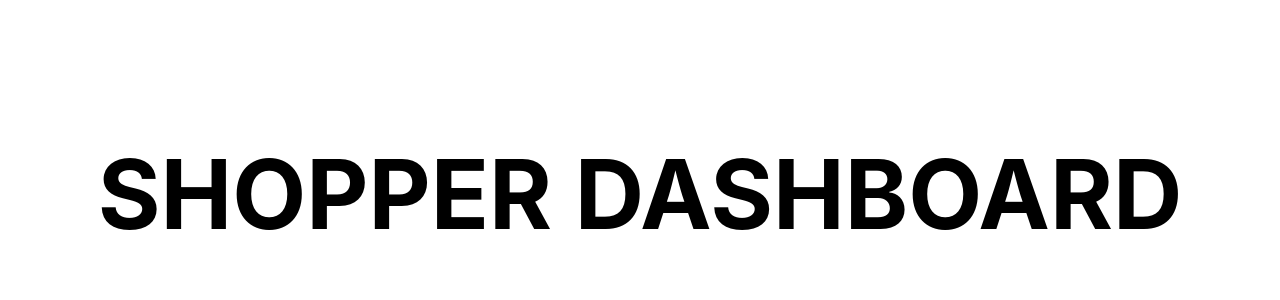
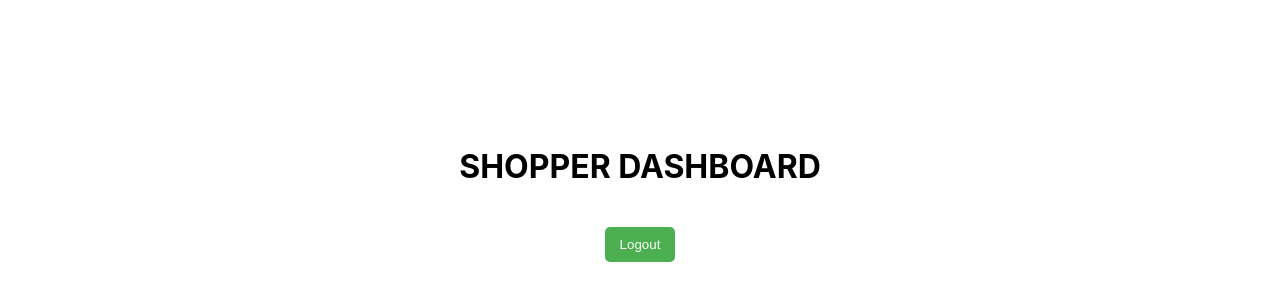
Before and after one commit to ndlanzi-c137/e-spaza-project, a React (Create React App) app in the folder Frontend/: page /shopperdashboard in a window 1280 px wide. Shown: the part 206-506 px from the top of the page. Built offline with nearby package versions, Linux system fonts and the light colour scheme.

Commit message:
Added a logout button for shopper dashboard

```diff
--- a/Frontend/package.json
+++ b/Frontend/package.json
@@ -17,7 +17,7 @@
     "react": "^18.2.0",
     "react-dom": "^18.2.0",
     "react-router-dom": "^6.0.0",
-    "react-scripts": "5.0.1",
+    "react-scripts": "^5.0.1",
     "web-vitals": "^2.1.4"
   },
   "scripts": {
--- a/Frontend/src/components/ShopperDashboard.js
+++ b/Frontend/src/components/ShopperDashboard.js
@@ -1,9 +1,18 @@
 import React from 'react';
+import { useNavigate } from "react-router-dom";
 
 function ShopperDashboard() {
+  const navigate = useNavigate();
+
+  const handleLogout = () => {
+    // Perform logout actions, such as clearing authentication tokens or session data
+    // For simplicity, let's just navigate back to the login page
+    navigate('/');
+};
   return (
-    <div style={{ display: 'flex', justifyContent: 'center', alignItems: 'center', height: '100vh', fontSize: '48px' }}>
+    <div style={{display: 'flex', flexDirection: "column", justifyContent: 'center', alignItems: 'center', height: '100vh' }}>
       <h1>SHOPPER DASHBOARD</h1>
+      <button className="logout-button" onClick={handleLogout}>Logout</button>
     </div>
   );
 }
```
Also changed, not shown: 1 other file (tests, documents, lock files or other folders).
